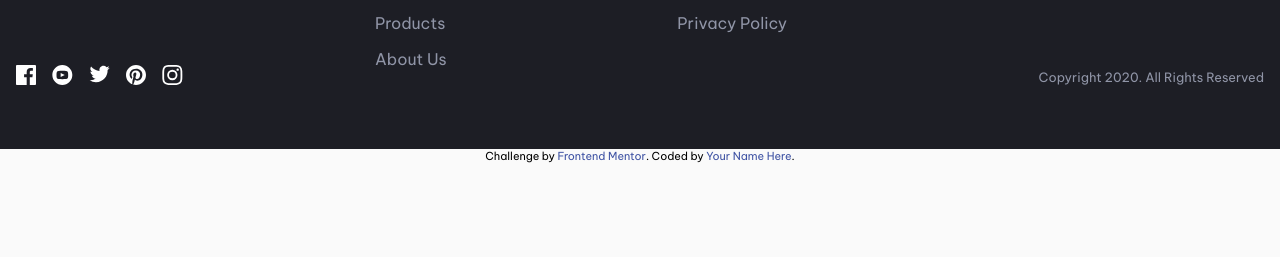
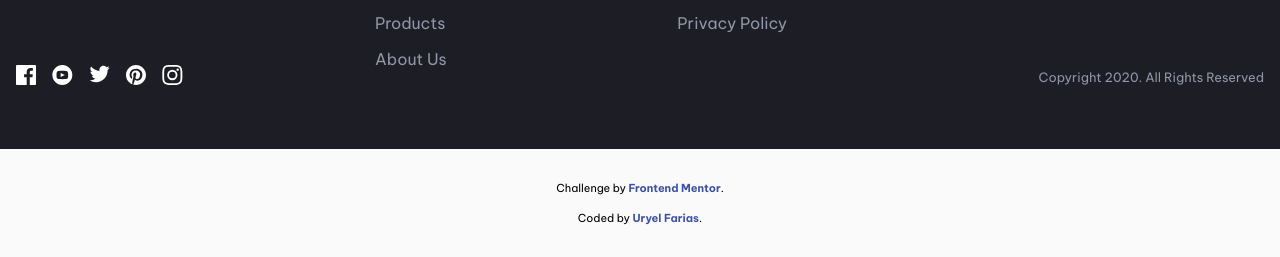
Before and after one commit to uryel-farias/manage-landing-page, a plain HTML site: page index.html in a window 1280 px wide. Shown: the part 2674-2931 px from the top of the page. Before the commit the page ends 2837 px from the top, so only its background shows below. Drawn offline with Linux system fonts and the light colour scheme.

Commit message:
html e css do rodapé atualizado

```diff
--- a/css/footer.css
+++ b/css/footer.css
@@ -100,6 +100,22 @@
     text-align: end;
 }
 
+.attribution {
+     margin: 0 auto;
+     padding: 2rem;
+     display: flex;
+     flex-direction: column;
+     gap: 1rem;
+}
+
+.attribution a{
+    color: black;
+    font-weight: bold;
+    cursor: pointer;
+}
+
+
+
 
 @media(max-width:1100px){
     .footer-conteudo{
--- a/index.html
+++ b/index.html
@@ -235,8 +235,8 @@
 
 
   <div class="attribution">
-    Challenge by <a href="https://www.frontendmentor.io?ref=challenge" target="_blank">Frontend Mentor</a>.
-    Coded by <a href="#">Your Name Here</a>.
+    <p>Challenge by <a href="https://www.frontendmentor.io/challenges/manage-landing-page-SLXqC6P5" target="_blank">Frontend Mentor</a>.</p>
+    <p>Coded by <a href="https://www.linkedin.com/in/uryel-farias-b2703a191/" target="_blank">Uryel Farias</a>.</p>
   </div>
 
 
```
